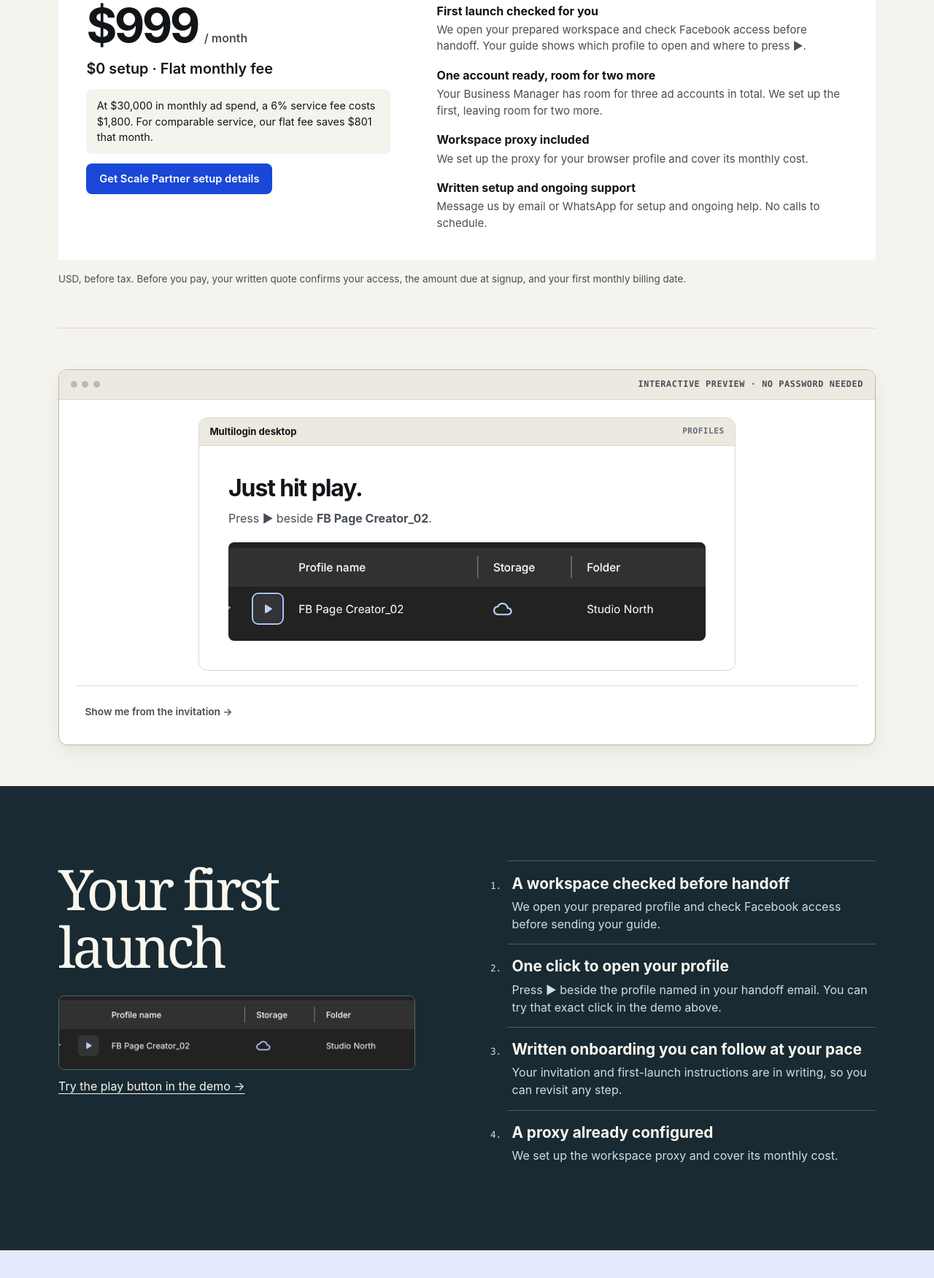
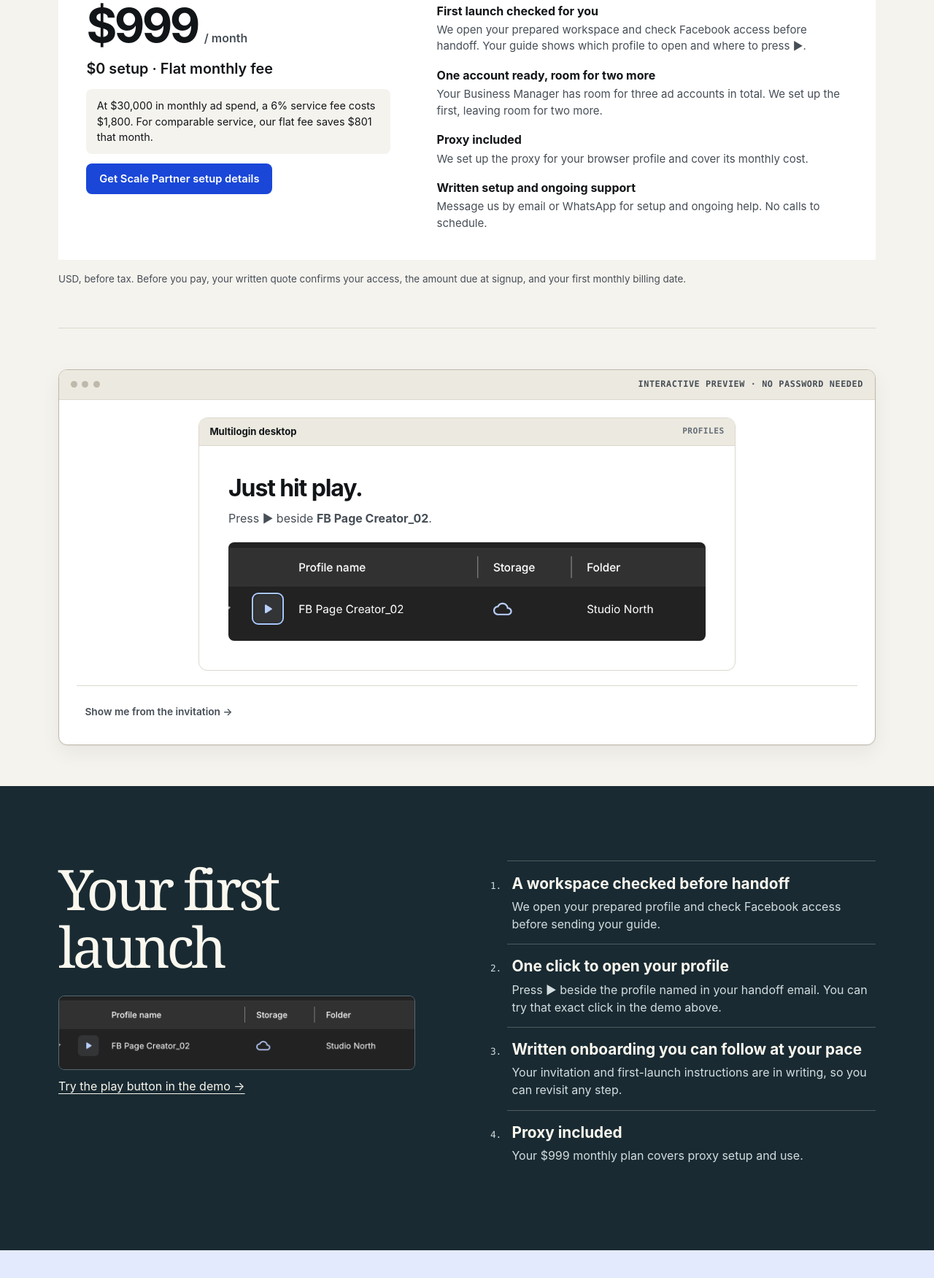
Before and after one commit to mltoureK/roas-high-preview, a plain HTML site: page index.html in a window 1280 px wide. Shown: the part 847-2598 px from the top of the page at 73% size. Drawn offline with Linux system fonts and the light colour scheme.

Commit message:
Use plain proxy included wording

```diff
--- a/index.html
+++ b/index.html
@@ -75,7 +75,7 @@
             <dd>Your Business Manager has room for three ad accounts in total. We set up the first, leaving room for two more.</dd>
           </div>
           <div>
-            <dt>Workspace proxy included</dt>
+            <dt>Proxy included</dt>
             <dd>We set up the proxy for your browser profile and cover its monthly cost.</dd>
           </div>
           <div>
@@ -155,7 +155,7 @@
         <li><h4>A workspace checked before handoff</h4><p>We open your prepared profile and check Facebook access before sending your guide.</p></li>
         <li><h4>One click to open your profile</h4><p>Press ▶ beside the profile named in your handoff email. You can try that exact click in the demo above.</p></li>
         <li><h4>Written onboarding you can follow at your pace</h4><p>Your invitation and first-launch instructions are in writing, so you can revisit any step.</p></li>
-        <li><h4>A proxy already configured</h4><p>We set up the workspace proxy and cover its monthly cost.</p></li>
+        <li><h4>Proxy included</h4><p>Your $999 monthly plan covers proxy setup and use.</p></li>
       </ol>
     </section>
     <section class="reason-group">
```
